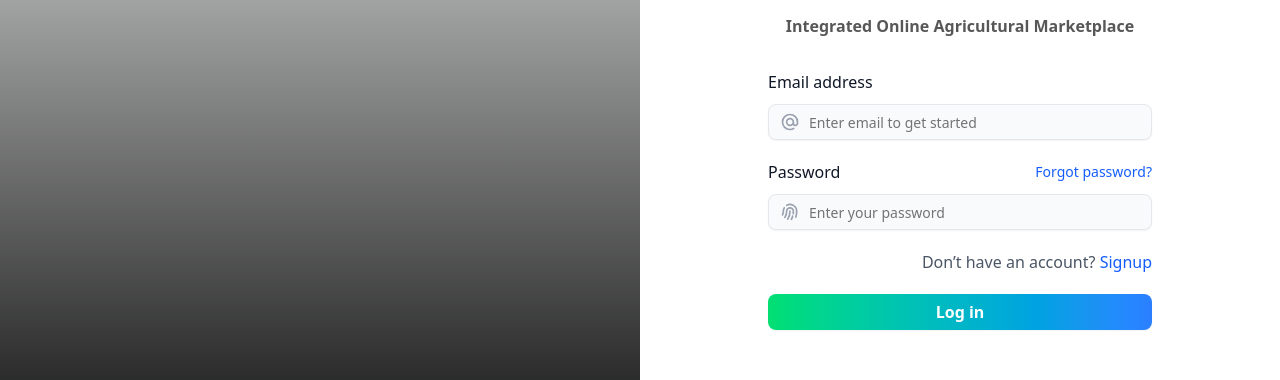
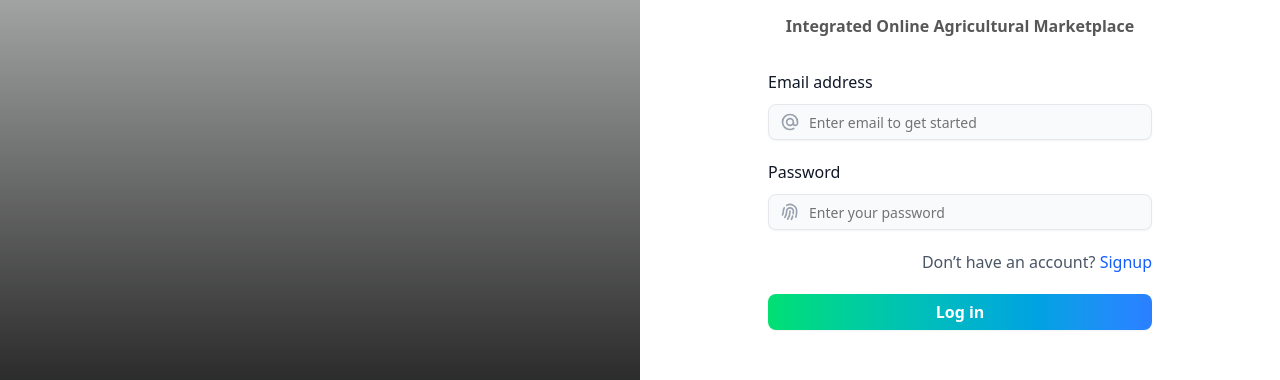
Before and after one commit to harvetHub/harvestHub, a Next.js app: page / in a window 1280 px wide. Shown: the part 281-661 px from the top of the page. Built offline with nearby package versions, Linux system fonts and the light colour scheme.

Commit message:
Refactor login and admin components: replace section tags with divs, consolidate form state management, and enhance input handling

```diff
--- a/src/app/(ui)/admin/page.tsx
+++ b/src/app/(ui)/admin/page.tsx
@@ -94,7 +94,7 @@ export default function AdminLogin() {
   };
 
   return (
-    <section className="bg-white h-screen flex items-center justify-center">
+    <div className="bg-white h-screen flex items-center justify-center">
       <div className="flex shadow-xl border rounded-2xl min-w-[280px] m-4 w-1/4 items-center justify-center px-4 py-10 bg-white sm:px-6 lg:px-8 sm:py-16 lg:py-24">
         <div className="xl:w-full xl:max-w-sm 2xl:max-w-md xl:mx-auto">
           <h2 className="text-3xl font-bold text-center leading-tight text-black sm:text-4xl">
@@ -197,6 +197,6 @@ export default function AdminLogin() {
           </form>
         </div>
       </div>
-    </section>
+    </div>
   );
 }
--- a/src/app/page.tsx
+++ b/src/app/page.tsx
@@ -8,28 +8,38 @@ import { Input } from "@/components/ui/input";
 import Swal from "sweetalert2";
 
 export default function Login() {
-  const [email, setEmail] = useState("");
-  const [password, setPassword] = useState("");
-  const [emailError, setEmailError] = useState("");
-  const [passwordError, setPasswordError] = useState("");
+  const [formData, setFormData] = useState({
+    email: "",
+    password: "",
+  });
+  const [errors, setErrors] = useState({
+    email: "",
+    password: "",
+  });
   const router = useRouter();
+
+  const handleInputChange = (e: React.ChangeEvent<HTMLInputElement>) => {
+    const { name, value } = e.target;
+    setFormData({ ...formData, [name]: value });
+    setErrors({ ...errors, [name]: "" }); // Clear the error for the field being updated
+  };
 
   const handleLogin = async (e: React.FormEvent) => {
     e.preventDefault();
     let valid = true;
-    if (!email) {
-      setEmailError("Email is required");
+    const newErrors = { email: "", password: "" };
+
+    // Validate fields
+    if (!formData.email) {
+      newErrors.email = "Email is required";
       valid = false;
-    } else {
-      setEmailError("");
+    }
+    if (!formData.password) {
+      newErrors.password = "Password is required";
+      valid = false;
     }
 
-    if (!password) {
-      setPasswordError("Password is required");
-      valid = false;
-    } else {
-      setPasswordError("");
-    }
+    setErrors(newErrors);
 
     if (valid) {
       try {
@@ -38,7 +48,7 @@ export default function Login() {
           headers: {
             "Content-Type": "application/json",
           },
-          body: JSON.stringify({ email, password }),
+          body: JSON.stringify(formData),
         });
 
         const data = await response.json();
@@ -91,8 +101,55 @@ export default function Login() {
     }
   };
 
+  const fields = [
+    {
+      name: "email",
+      type: "email",
+      placeholder: "Enter email to get started",
+      label: "Email address",
+      icon: (
+        <svg
+          className="w-5 h-5"
+          xmlns="http://www.w3.org/2000/svg"
+          fill="none"
+          viewBox="0 0 24 24"
+          stroke="currentColor"
+        >
+          <path
+            strokeLinecap="round"
+            strokeLinejoin="round"
+            strokeWidth="2"
+            d="M16 12a4 4 0 10-8 0 4 4 0 008 0zm0 0v1.5a2.5 2.5 0 005 0V12a9 9 0 10-9 9m4.5-1.206a8.959 8.959 0 01-4.5 1.207"
+          />
+        </svg>
+      ),
+    },
+    {
+      name: "password",
+      type: "password",
+      placeholder: "Enter your password",
+      label: "Password",
+      icon: (
+        <svg
+          className="w-5 h-5"
+          xmlns="http://www.w3.org/2000/svg"
+          fill="none"
+          viewBox="0 0 24 24"
+          stroke="currentColor"
+        >
+          <path
+            strokeLinecap="round"
+            strokeLinejoin="round"
+            strokeWidth="2"
+            d="M12 11c0 3.517-1.009 6.799-2.753 9.571m-3.44-2.04l.054-.09A13.916 13.916 0 008 11a4 4 0 118 0c0 1.017-.07 2.019-.203 3m-2.118 6.844A21.88 21.88 0 0015.171 17m3.839 1.132c.645-2.266.99-4.659.99-7.132A8 8 0 008 4.07M3 15.364c.64-1.319 1-2.8 1-4.364 0-1.457.39-2.823 1.07-4"
+          />
+        </svg>
+      ),
+    },
+  ];
+
   return (
-    <section className="bg-white">
+    <div className="bg-white">
       <div className="grid grid-cols-1 lg:grid-cols-2 h-screen">
         <div className="relative flex items-end px-4 pb-10 pt-60 sm:pb-16 md:justify-center lg:pb-24 bg-gray-50 sm:px-6 lg:px-8">
           <div className="absolute inset-0"></div>
@@ -111,95 +168,35 @@ export default function Login() {
 
             <form onSubmit={handleLogin} className="mt-8">
               <div className="space-y-5">
-                <div>
+                {fields.map((field) => (
+                  <div key={field.name}>
                     <label
-                    htmlFor="email"
+                      htmlFor={field.name}
                       className="text-base font-medium text-gray-900"
                     >
-                    Email address
+                      {field.label}
                     </label>
                     <div className="mt-2.5 relative text-gray-400 focus-within:text-gray-600">
                       <div className="absolute inset-y-0 left-0 flex items-center pl-3 h-9 pointer-events-none">
-                      <svg
-                        className="w-5 h-5"
-                        xmlns="http://www.w3.org/2000/svg"
-                        fill="none"
-                        viewBox="0 0 24 24"
-                        stroke="currentColor"
-                      >
-                        <path
-                          strokeLinecap="round"
-                          strokeLinejoin="round"
-                          strokeWidth="2"
-                          d="M16 12a4 4 0 10-8 0 4 4 0 008 0zm0 0v1.5a2.5 2.5 0 005 0V12a9 9 0 10-9 9m4.5-1.206a8.959 8.959 0 01-4.5 1.207"
-                        />
-                      </svg>
+                        {field.icon}
                       </div>
                       <Input
-                      type="email"
-                      id="email"
-                      placeholder="Enter email to get started"
-                      value={email}
-                      onChange={(e) => setEmail(e.target.value)}
+                        type={field.type}
+                        id={field.name}
+                        name={field.name}
+                        placeholder={field.placeholder}
+                        value={formData[field.name as keyof typeof formData]}
+                        onChange={handleInputChange}
                         className="block w-full py-4 pl-10 pr-4 text-black placeholder-gray-500 transition-all duration-200 border border-gray-200 rounded-md bg-gray-50 focus:outline-none focus:border-blue-600 focus:bg-white caret-blue-600"
                       />
-                    {emailError && (
+                      {errors[field.name as keyof typeof errors] && (
                         <p className="text-destructive text-sm mt-2">
-                        {emailError}
+                          {errors[field.name as keyof typeof errors]}
                         </p>
                       )}
                     </div>
                   </div>
-
-                <div>
-                  <div className="flex items-center justify-between">
-                    <label
-                      htmlFor="password"
-                      className="text-base font-medium text-gray-900"
-                    >
-                      Password
-                    </label>
-
-                    <a
-                      href="#"
-                      title=""
-                      className="text-sm font-medium text-blue-600 transition-all duration-200 hover:text-blue-700 focus:text-blue-700 hover:underline"
-                    >
-                      Forgot password?
-                    </a>
-                  </div>
-                  <div className="mt-2.5 relative text-gray-400 focus-within:text-gray-600">
-                    <div className="absolute inset-y-0 left-0 flex items-center h-9 pl-3 pointer-events-none">
-                      <svg
-                        className="w-5 h-5"
-                        xmlns="http://www.w3.org/2000/svg"
-                        fill="none"
-                        viewBox="0 0 24 24"
-                        stroke="currentColor"
-                      >
-                        <path
-                          strokeLinecap="round"
-                          strokeLinejoin="round"
-                          strokeWidth="2"
-                          d="M12 11c0 3.517-1.009 6.799-2.753 9.571m-3.44-2.04l.054-.09A13.916 13.916 0 008 11a4 4 0 118 0c0 1.017-.07 2.019-.203 3m-2.118 6.844A21.88 21.88 0 0015.171 17m3.839 1.132c.645-2.266.99-4.659.99-7.132A8 8 0 008 4.07M3 15.364c.64-1.319 1-2.8 1-4.364 0-1.457.39-2.823 1.07-4"
-                        />
-                      </svg>
-                    </div>
-                    <Input
-                      type="password"
-                      id="password"
-                      placeholder="Enter your password"
-                      value={password}
-                      onChange={(e) => setPassword(e.target.value)}
-                      className="block w-full py-4 pl-10 pr-4 text-black placeholder-gray-500 transition-all duration-200 border border-gray-200 rounded-md bg-gray-50 focus:outline-none focus:border-blue-600 focus:bg-white caret-blue-600"
-                    />
-                    {passwordError && (
-                      <p className="text-destructive text-sm mt-2">
-                        {passwordError}
-                      </p>
-                    )}
-                  </div>
-                </div>
+                ))}
 
                 <p className="mt-2 text-right text-gray-600">
                   Don’t have an account?{" "}
@@ -212,7 +209,6 @@ export default function Login() {
                   </Link>
                 </p>
 
-                <div>
                 <Button
                   type="submit"
                   className="inline-flex items-center justify-center w-full px-4 py-4 text-base font-semibold text-white transition-all duration-200 cursor-pointer border-transparent rounded-md bg-gradient-to-r from-green-400 to-blue-500 focus:outline-none hover:opacity-80 focus:opacity-80"
@@ -220,11 +216,10 @@ export default function Login() {
                   Log in
                 </Button>
               </div>
-              </div>
             </form>
           </div>
         </div>
       </div>
-    </section>
+    </div>
   );
 }
```
Lines whose indentation alone changed are shown as unchanged.
